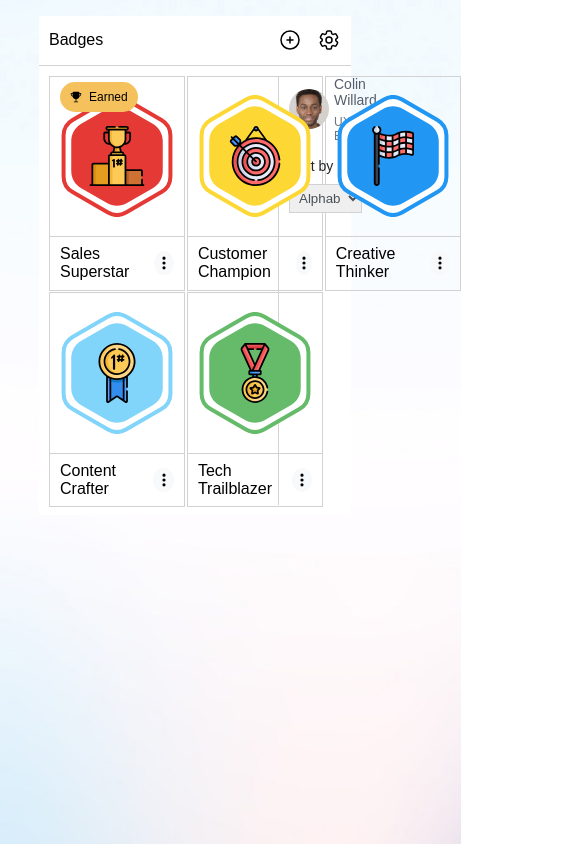
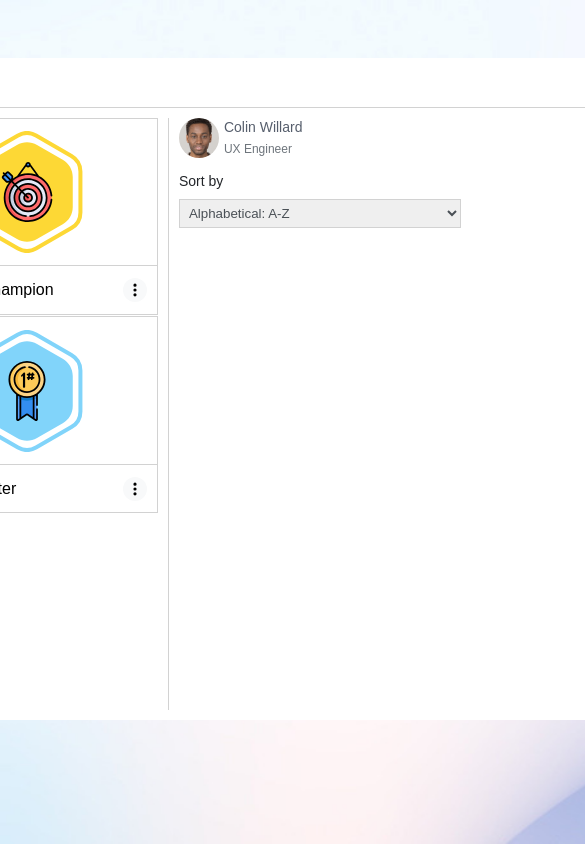
Before and after one commit to leoarthurwall/claromentis-ui, a React (Create React App) app: page / in a window 390 px wide. Shown: the top 844 px of the page, 585 px wide, since content can reach past the window. Built offline with nearby package versions, Linux system fonts and the light colour scheme.

Commit message:
gave app, and badge component absolute widths. also gave a grid media query at 1280 to the badges go into 2 columns below that width

```diff
--- a/src/App.js
+++ b/src/App.js
@@ -5,7 +5,8 @@ import Main from "./Components/Main/Main";
 const AppContainer = styled.div`
   margin-top: 5%;
   height: auto;
-  width: 80vw;
+
+  width: 1150px;
   background-color: white;
 
   display: flex;
--- a/src/Components/Main/BadgeSection/BadgeComponent/BadgeComponent.js
+++ b/src/Components/Main/BadgeSection/BadgeComponent/BadgeComponent.js
@@ -4,7 +4,7 @@ import { IoTrophy } from "react-icons/io5";
 import BadgeDropdown from "./BadgeDropdown/BadgeDropdown";
 
 const BadgeContainer = styled.div`
-  width: 100%;
+  width: 260px;
   height: 100%;
   max-height: 250px;
   border: 1px solid rgb(210, 210, 210);
@@ -56,6 +56,7 @@ const LowerContainer = styled.div`
   align-items: center;
   padding: 0 10px;
   box-sizing: border-box;
+
 `;
 const BadgeText = styled.h3`
   font-size: 16px;
--- a/src/Components/Main/BadgeSection/BadgeComponent/BadgeDropdown/BadgeDropdown.js
+++ b/src/Components/Main/BadgeSection/BadgeComponent/BadgeDropdown/BadgeDropdown.js
@@ -15,7 +15,7 @@ const SelectContainer = styled.div`
     isDropdownOpen ? "#e0e1e2" : "#f8f9fa"};
   box-shadow: ${({ isDropdownOpen }) =>
     isDropdownOpen ? "0 0 3px 3px  #EBECED" : "null"};
-  transition:0.2s;
+  transition: 0.2s;
   &:hover {
     background-color: #e0e1e2;
   }
--- a/src/Components/Main/BadgeSection/BadgeSection.js
+++ b/src/Components/Main/BadgeSection/BadgeSection.js
@@ -1,15 +1,20 @@
-import { useState } from "react";
 import styled from "styled-components";
 import BadgeComponent from "./BadgeComponent/BadgeComponent";
 
 const BadgeContainer = styled.section`
   height: 100%;
-  width: 75%;
+  width: auto;
+
   padding-right: 10px;
 
   display: grid;
   grid-template-columns: 1fr 1fr 1fr;
   grid-gap: 1vw;
+
+  @media(max-width: 1280px){
+    grid-template-columns: 1fr 1fr;
+
+  }
 `;
 
 const BadgeSection = () => {
```
